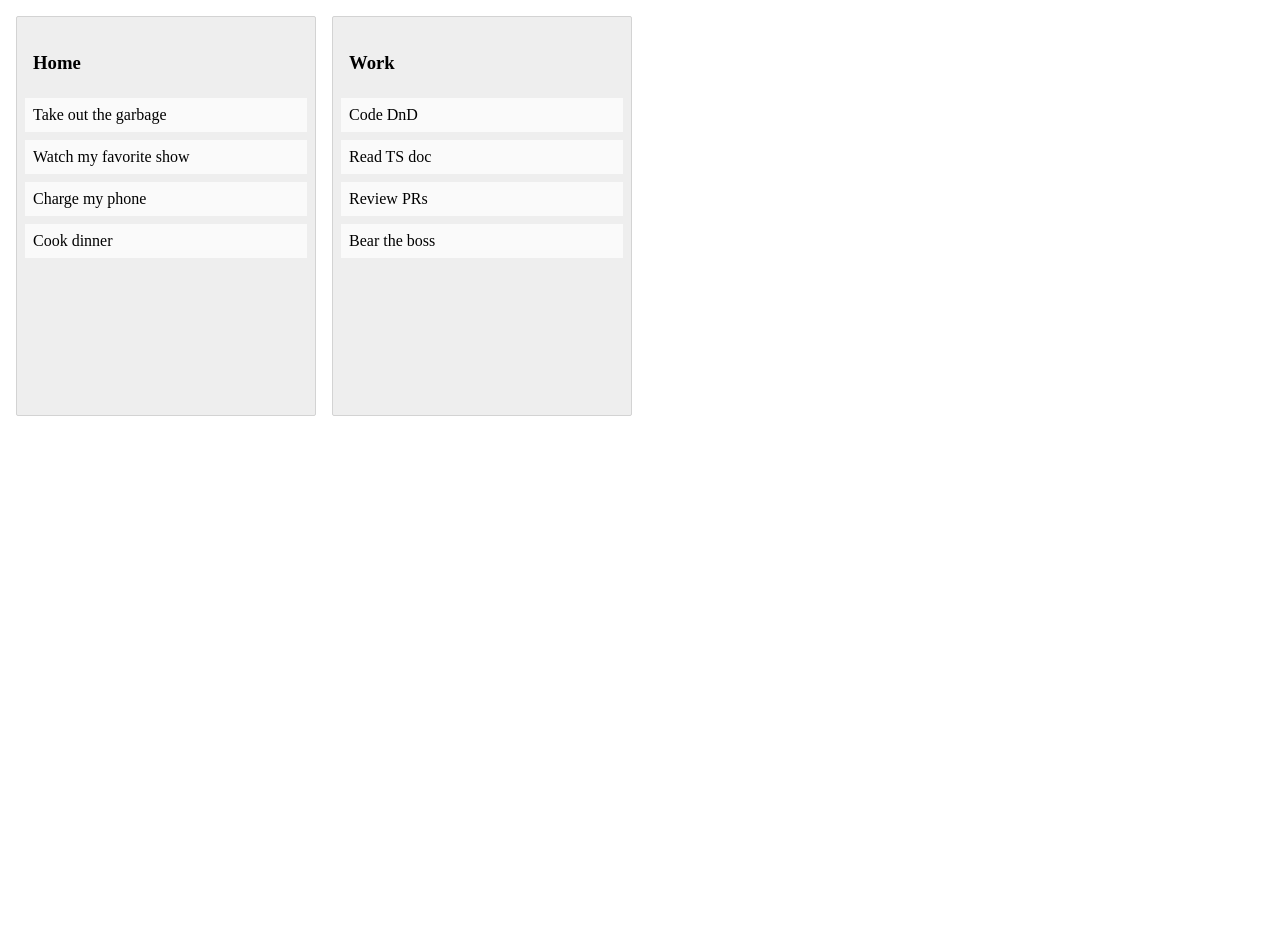
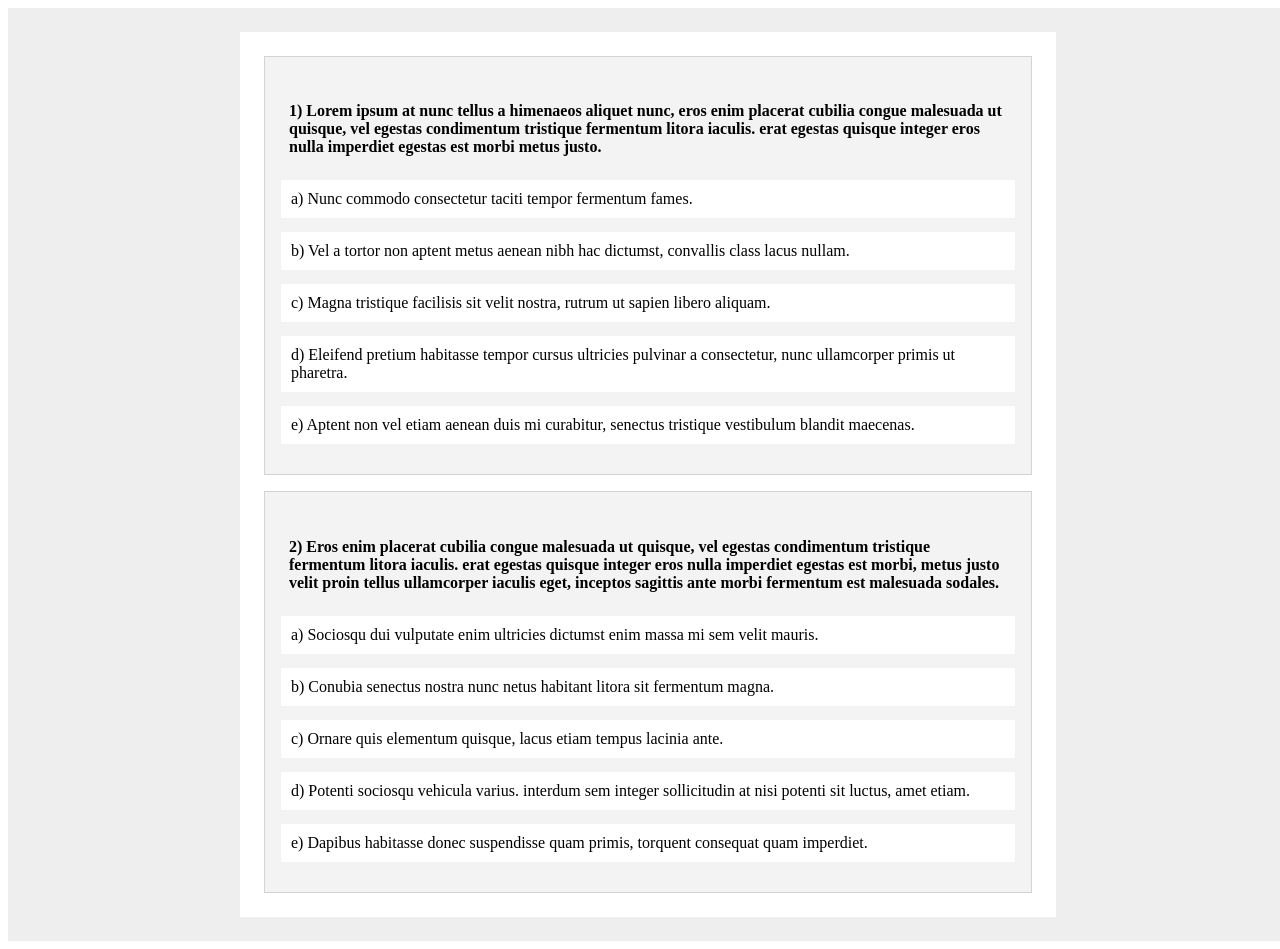
Before and after one commit to PauloFerrariDev/drag-and-drop, a React (Create React App) app: page / in a window 1280 px wide. Before the commit the page ends 800 px from the top, so only its background shows below. Built offline with nearby package versions, Linux system fonts and the light colour scheme.

Commit message:
Added reorder questions and alternatives functionalitie

```diff
--- a/src/App.tsx
+++ b/src/App.tsx
@@ -1,86 +1,133 @@
 import React, { useState } from "react";
 import initialData from "src/mock/initialData";
-import { ITask, IColumn, InitialData } from "src/mock/initialData/models";
-import Column from "src/components/Column";
-import { DragDropContext, DropResult } from "react-beautiful-dnd";
+import {
+  IQuestion,
+  IAlternative,
+  InitialData,
+} from "src/mock/initialData/models";
+import Question from "src/components/Question";
+import {
+  DragDropContext,
+  DropResult,
+  Droppable,
+  DroppableProvided,
+  DroppableStateSnapshot,
+} from "react-beautiful-dnd";
 
 function App() {
   const [data, setData] = useState<InitialData>(initialData);
 
-  const findColumn = (id: string): IColumn | undefined => {
-    const column: IColumn | undefined = data.columns.find(
-      (column) => column.id === id
+  const findQuestion = (id: string): IQuestion | undefined => {
+    const question: IQuestion | undefined = data.questions.find(
+      (question) => question.id === id
     );
-    return column;
+    return question;
   };
 
-  const findTasks = (taskIds: string[]): ITask[] => {
-    let tasks: ITask[] = [];
-    taskIds.forEach((taskId) => {
-      const task = data.tasks.find((task) => task.id === taskId);
-      if (task) {
-        tasks.push(task);
+  const findAlternatives = (alternativeIds: string[]): IAlternative[] => {
+    let alternatives: IAlternative[] = [];
+    alternativeIds.forEach((alternativeId) => {
+      const alternative = data.alternatives.find(
+        (alternative) => alternative.id === alternativeId
+      );
+      if (alternative) {
+        alternatives.push(alternative);
       }
     });
-    return tasks;
+    return alternatives;
   };
 
-  const renderColumns = data.columnOrder.map((columnId) => {
-    const column = findColumn(columnId);
-    let tasks: ITask[] = [];
-    if (column) {
-      tasks = findTasks(column.taskIds);
-      return <Column key={column.id} column={column} tasks={tasks} />;
+  const renderQuestions = data.questionsOrder.map((questionId, index) => {
+    const question = findQuestion(questionId);
+    let alternatives: IAlternative[] = [];
+    if (question) {
+      alternatives = findAlternatives(question.alternativeIds);
+      return (
+        <Question
+          key={question.id}
+          question={question}
+          alternatives={alternatives}
+          index={index}
+        />
+      );
     }
     return undefined;
   });
 
-  const reorder = (
-    taskIds: string[],
-    startIndex: number,
-    endIndex: number
-  ): string[] => {
-    const taskIdsTemp = [...taskIds];
-    const [removedTaskId] = taskIdsTemp.splice(startIndex, 1);
-    taskIdsTemp.splice(endIndex, 0, removedTaskId);
-    return taskIdsTemp;
-  };
-
   const OnDragEnd = (result: DropResult): void => {
-    const { source, destination } = result;
+    const { source, destination, draggableId, type } = result;
 
     if (!destination) {
       return;
     }
 
+    if (type === "question") {
+      const questionsOrder = [...data.questionsOrder];
+      questionsOrder.splice(source.index, 1);
+      questionsOrder.splice(destination.index, 0, draggableId);
+      setData((prevData) => ({ ...prevData, questionsOrder }));
+      console.log("data:", data);
+      return;
+    }
+
     if (source.droppableId === destination.droppableId) {
-      const column = data.columns.find(
-        (column) => column.id === source.droppableId
+      const question = data.questions.find(
+        (question) => question.id === source.droppableId
       );
-      if (column) {
-        const taskIds = reorder(
-          column.taskIds,
-          source.index,
-          destination.index
-        );
-
-        const columns = data.columns.map((column) => {
-          if (column.id === source.droppableId) {
-            column.taskIds = taskIds;
+      if (question) {
+        const alternativeIds = [...question.alternativeIds];
+        alternativeIds.splice(source.index, 1);
+        alternativeIds.splice(destination.index, 0, draggableId);
+        const questions = data.questions.map((question) => {
+          if (question.id === source.droppableId) {
+            question.alternativeIds = alternativeIds;
           }
-          return column;
+          return question;
         });
-
-        setData((prevData) => ({ ...prevData, columns }));
+        setData((prevData) => ({ ...prevData, questions }));
         console.log("data:", data);
+        return;
       }
     }
   };
 
+  const getDroppableStyle = (isDraggingOver: boolean): React.CSSProperties => ({
+    display: "flex",
+    flexDirection: "column",
+    justifyContent: "center",
+    alignItems: "center",
+    width: "60vw",
+    margin: "auto",
+    padding: "16px 24px",
+    backgroundColor: isDraggingOver ? "lightblue" : "white",
+    position: "relative",
+  });
+
   return (
     <DragDropContext onDragEnd={OnDragEnd}>
-      <div style={{ display: "flex", flexDirection: "row" }}>
-        {renderColumns}
+      <div
+        style={{
+          width: "100vw",
+          padding: "24px 0",
+          backgroundColor: "#eee",
+        }}
+      >
+        <Droppable
+          droppableId="main-container"
+          direction="vertical"
+          type="question"
+        >
+          {(provided: DroppableProvided, snapshot: DroppableStateSnapshot) => (
+            <div
+              {...provided.droppableProps}
+              ref={provided.innerRef}
+              style={getDroppableStyle(snapshot.isDraggingOver)}
+            >
+              {renderQuestions}
+              {provided.placeholder}
+            </div>
+          )}
+        </Droppable>
       </div>
     </DragDropContext>
   );
--- /dev/null
+++ b/src/components/Alternatives/index.tsx
@@ -0,0 +1,53 @@
+import React from "react";
+import { AlternativesProps } from "./models";
+import {
+  Draggable,
+  DraggableProvided,
+  DraggableStateSnapshot,
+} from "react-beautiful-dnd";
+
+const questionItems = "abcdefghijklmnopqrstuvwxyz";
+
+export default function Alternatives(props: AlternativesProps) {
+  const { alternatives } = props;
+
+  const getDraggableStyle = (
+    draggableStyle: any,
+    isDragging: boolean
+  ): React.CSSProperties => ({
+    userSelect: "none",
+    padding: 10,
+    margin: "0 0 14px 0",
+    backgroundColor: isDragging ? "lightgreen" : "#fff",
+    ...draggableStyle,
+  });
+
+  return (
+    <>
+      {alternatives.map((alternative, index) => (
+        <Draggable
+          key={alternative.id}
+          draggableId={alternative.id}
+          index={index}
+        >
+          {(
+            draggableProvided: DraggableProvided,
+            draggableSnapshot: DraggableStateSnapshot
+          ) => (
+            <div
+              {...draggableProvided.draggableProps}
+              {...draggableProvided.dragHandleProps}
+              ref={draggableProvided.innerRef}
+              style={getDraggableStyle(
+                draggableProvided.draggableProps.style,
+                draggableSnapshot.isDragging
+              )}
+            >
+              {`${questionItems.charAt(index)}) ${alternative.content}`}
+            </div>
+          )}
+        </Draggable>
+      ))}
+    </>
+  );
+}
--- /dev/null
+++ b/src/components/Alternatives/models.ts
@@ -0,0 +1,5 @@
+import { IAlternative } from "src/mock/initialData/models";
+
+export interface AlternativesProps {
+  alternatives: IAlternative[];
+}
--- a/src/components/Column/index.tsx
+++ /dev/null
@@ -1,42 +0,0 @@
-import React from "react";
-import { ColumnProps } from "./models";
-import { Title } from "./styleds";
-import TaskList from "../TaskList";
-import {
-  Droppable,
-  DroppableProvided,
-  DroppableStateSnapshot,
-} from "react-beautiful-dnd";
-
-export default function Column(props: ColumnProps) {
-  const { column, tasks } = props;
-
-  const getDroppableStyle = (isDraggingOver: boolean): {} => ({
-    background: isDraggingOver ? "lightblue" : "#eee",
-    margin: 8,
-    padding: 8,
-    width: 300,
-    minHeight: 400,
-    borderRadius: 2,
-    border: "1px solid lightgrey",
-    boxSizing: "border-box",
-  });
-
-  return (
-    <>
-      <Droppable droppableId={column.id}>
-        {(provided: DroppableProvided, snapshot: DroppableStateSnapshot) => (
-          <div
-            ref={provided.innerRef}
-            {...provided.droppableProps}
-            style={getDroppableStyle(snapshot.isDraggingOver)}
-          >
-            <Title>{column.title}</Title>
-            <TaskList tasks={tasks} />
-            {provided.placeholder}
-          </div>
-        )}
-      </Droppable>
-    </>
-  );
-}
--- a/src/components/Column/models.ts
+++ /dev/null
@@ -1,6 +0,0 @@
-import { IColumn, ITask } from "src/mock/initialData/models";
-
-export interface ColumnProps {
-  column: IColumn;
-  tasks: ITask[];
-}
--- /dev/null
+++ b/src/components/Question/index.tsx
@@ -0,0 +1,74 @@
+import React from "react";
+import { QuestionProps } from "./models";
+import { Wording } from "./styleds";
+import Alternatives from "../Alternatives";
+import {
+  Droppable,
+  DroppableProvided,
+  DroppableStateSnapshot,
+  Draggable,
+  DraggableProvided,
+  DraggableStateSnapshot,
+} from "react-beautiful-dnd";
+
+export default function Question(props: QuestionProps) {
+  const { question, alternatives, index } = props;
+
+  const getDraggableStyle = (
+    draggableStyle: any,
+    isDragging: boolean
+  ): React.CSSProperties => ({
+    userSelect: "none",
+    margin: "8px 0",
+    backgroundColor: isDragging ? "lightgreen" : "#f3f3f3",
+    ...draggableStyle,
+  });
+
+  const getDroppableStyle = (isDraggingOver: boolean): React.CSSProperties => ({
+    backgroundColor: isDraggingOver ? "lightblue" : "transparent",
+    width: "100%",
+    padding: 16,
+    border: "1px solid lightgrey",
+    boxSizing: "border-box",
+  });
+
+  return (
+    <Draggable key={question.id} draggableId={question.id} index={index}>
+      {(
+        draggableProvided: DraggableProvided,
+        draggableSnapshot: DraggableStateSnapshot
+      ) => (
+        <div
+          {...draggableProvided.draggableProps}
+          {...draggableProvided.dragHandleProps}
+          ref={draggableProvided.innerRef}
+          style={getDraggableStyle(
+            draggableProvided.draggableProps.style,
+            draggableSnapshot.isDragging
+          )}
+        >
+          <Droppable
+            droppableId={question.id}
+            direction="vertical"
+            type="alternative"
+          >
+            {(
+              provided: DroppableProvided,
+              snapshot: DroppableStateSnapshot
+            ) => (
+              <div
+                {...provided.droppableProps}
+                ref={provided.innerRef}
+                style={getDroppableStyle(snapshot.isDraggingOver)}
+              >
+                <Wording>{`${index + 1}) ${question.title}`}</Wording>
+                <Alternatives alternatives={alternatives} />
+                {provided.placeholder}
+              </div>
+            )}
+          </Droppable>
+        </div>
+      )}
+    </Draggable>
+  );
+}
--- /dev/null
+++ b/src/components/Question/models.ts
@@ -0,0 +1,7 @@
+import { IQuestion, IAlternative } from "src/mock/initialData/models";
+
+export interface QuestionProps {
+  question: IQuestion;
+  alternatives: IAlternative[];
+  index: number;
+}
--- a/src/components/Column/styleds.ts
+++ b/src/components/Question/styleds.ts
@@ -1,6 +1,6 @@
 import styled from "styled-components";
 
-export const Title = styled("h3")`
+export const Wording = styled("h4")`
   padding: 8px;
   margin-bottom: 16px;
 `;
--- a/src/components/TaskList/index.tsx
+++ /dev/null
@@ -1,44 +0,0 @@
-import React from "react";
-import { TaskListProps } from "./models";
-import {
-  Draggable,
-  DraggableProvided,
-  DraggableStateSnapshot,
-} from "react-beautiful-dnd";
-
-export default function TaskList(props: TaskListProps) {
-  const { tasks } = props;
-
-  const getDraggableStyle = (draggableStyle: any, isDragging: boolean): {} => ({
-    userSelect: "none",
-    padding: 8,
-    margin: "0 0 8px 0",
-    background: isDragging ? "lightgreen" : "#fafafa",
-    ...draggableStyle,
-  });
-
-  return (
-    <>
-      {tasks.map((task, index) => (
-        <Draggable key={task.id} draggableId={task.id} index={index}>
-          {(
-            providedDraggable: DraggableProvided,
-            snapshotDraggable: DraggableStateSnapshot
-          ) => (
-            <div
-              ref={providedDraggable.innerRef}
-              {...providedDraggable.draggableProps}
-              {...providedDraggable.dragHandleProps}
-              style={getDraggableStyle(
-                providedDraggable.draggableProps.style,
-                snapshotDraggable.isDragging
-              )}
-            >
-              {task.content}
-            </div>
-          )}
-        </Draggable>
-      ))}
-    </>
-  );
-}
--- a/src/components/TaskList/models.ts
+++ /dev/null
@@ -1,5 +0,0 @@
-import { ITask } from "src/mock/initialData/models";
-
-export interface TaskListProps {
-  tasks: ITask[];
-}
--- a/src/mock/initialData/index.ts
+++ b/src/mock/initialData/index.ts
@@ -1,28 +1,71 @@
 const initialData = {
-  tasks: [
-    { id: "task-1", content: "Take out the garbage" },
-    { id: "task-2", content: "Watch my favorite show" },
-    { id: "task-3", content: "Charge my phone" },
-    { id: "task-4", content: "Cook dinner" },
-    { id: "task-5", content: "Code DnD" },
-    { id: "task-6", content: "Read TS doc" },
-    { id: "task-7", content: "Review PRs" },
-    { id: "task-8", content: "Bear the boss" },
-  ],
-  columns: [
+  alternatives: [
     {
-      id: "column-1",
-      title: "Home",
-      taskIds: ["task-1", "task-2", "task-3", "task-4"],
+      id: "alt-1",
+      content: "Nunc commodo consectetur taciti tempor fermentum fames.",
     },
     {
-      id: "column-2",
-      title: "Work",
-      taskIds: ["task-5", "task-6", "task-7", "task-8"],
+      id: "alt-2",
+      content:
+        "Vel a tortor non aptent metus aenean nibh hac dictumst, convallis class lacus nullam.",
+    },
+    {
+      id: "alt-3",
+      content:
+        "Magna tristique facilisis sit velit nostra, rutrum ut sapien libero aliquam.",
+    },
+    {
+      id: "alt-4",
+      content:
+        "Eleifend pretium habitasse tempor cursus ultricies pulvinar a consectetur, nunc ullamcorper primis ut pharetra.",
+    },
+    {
+      id: "alt-5",
+      content:
+        "Aptent non vel etiam aenean duis mi curabitur, senectus tristique vestibulum blandit maecenas.",
+    },
+    {
+      id: "alt-6",
+      content:
+        "Sociosqu dui vulputate enim ultricies dictumst enim massa mi sem velit mauris.",
+    },
+    {
+      id: "alt-7",
+      content:
+        "Conubia senectus nostra nunc netus habitant litora sit fermentum magna.",
+    },
+    {
+      id: "alt-8",
+      content:
+        "Ornare quis elementum quisque, lacus etiam tempus lacinia ante.",
+    },
+    {
+      id: "alt-9",
+      content:
+        "Potenti sociosqu vehicula varius. interdum sem integer sollicitudin at nisi potenti sit luctus, amet etiam.",
+    },
+    {
+      id: "alt-10",
+      content:
+        "Dapibus habitasse donec suspendisse quam primis, torquent consequat quam imperdiet.",
     },
   ],
-  // Facilitate reordering of the columns
-  columnOrder: ["column-1", "column-2"],
+  questions: [
+    {
+      id: "qst-1",
+      title:
+        "Lorem ipsum at nunc tellus a himenaeos aliquet nunc, eros enim placerat cubilia congue malesuada ut quisque, vel egestas condimentum tristique fermentum litora iaculis. erat egestas quisque integer eros nulla imperdiet egestas est morbi metus justo.",
+      alternativeIds: ["alt-1", "alt-2", "alt-3", "alt-4", "alt-5"],
+    },
+    {
+      id: "qst-2",
+      title:
+        "Eros enim placerat cubilia congue malesuada ut quisque, vel egestas condimentum tristique fermentum litora iaculis. erat egestas quisque integer eros nulla imperdiet egestas est morbi, metus justo velit proin tellus ullamcorper iaculis eget, inceptos sagittis ante morbi fermentum est malesuada sodales.",
+      alternativeIds: ["alt-6", "alt-7", "alt-8", "alt-9", "alt-10"],
+    },
+  ],
+  // Facilitate reordering of the questions
+  questionsOrder: ["qst-1", "qst-2"],
 };
 
 export default initialData;
```
Also changed, not shown: src/mock/initialData/models.ts (+6 -6 lines).
